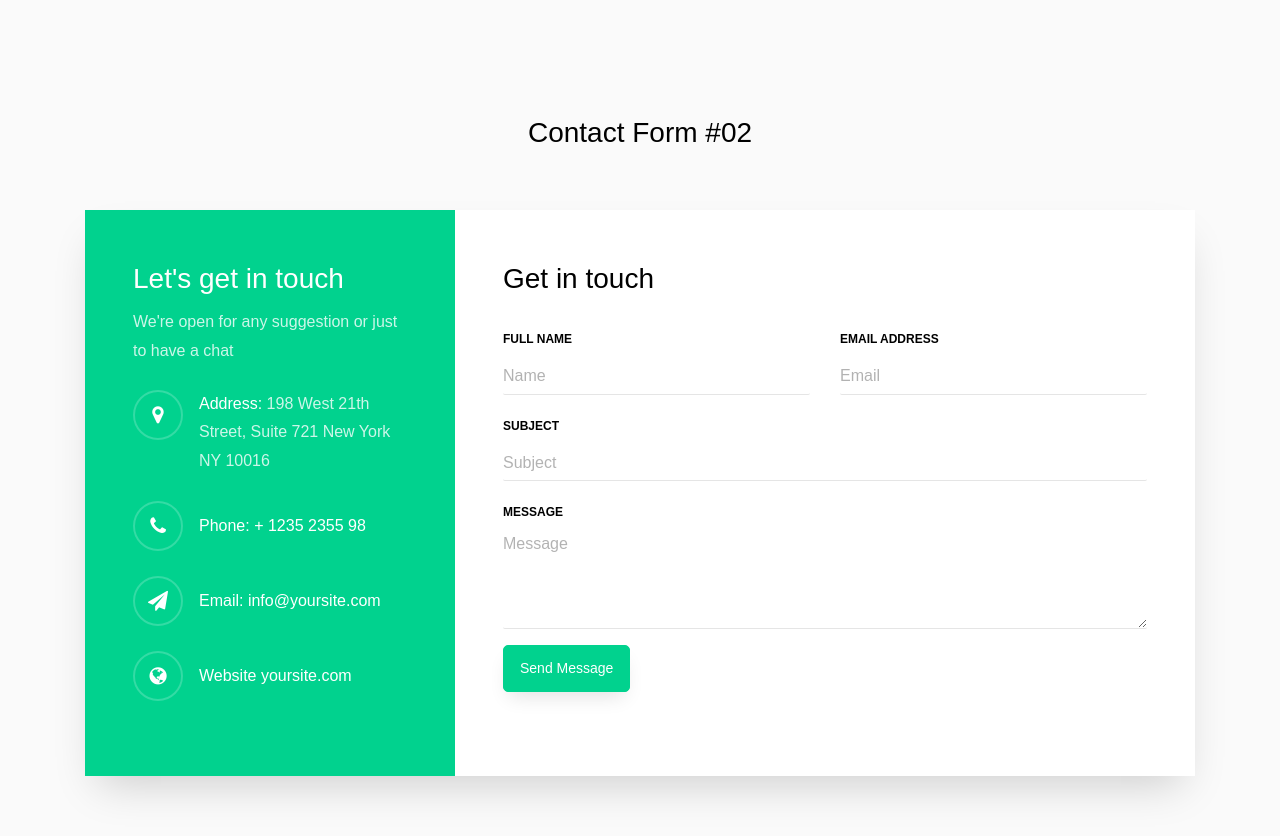
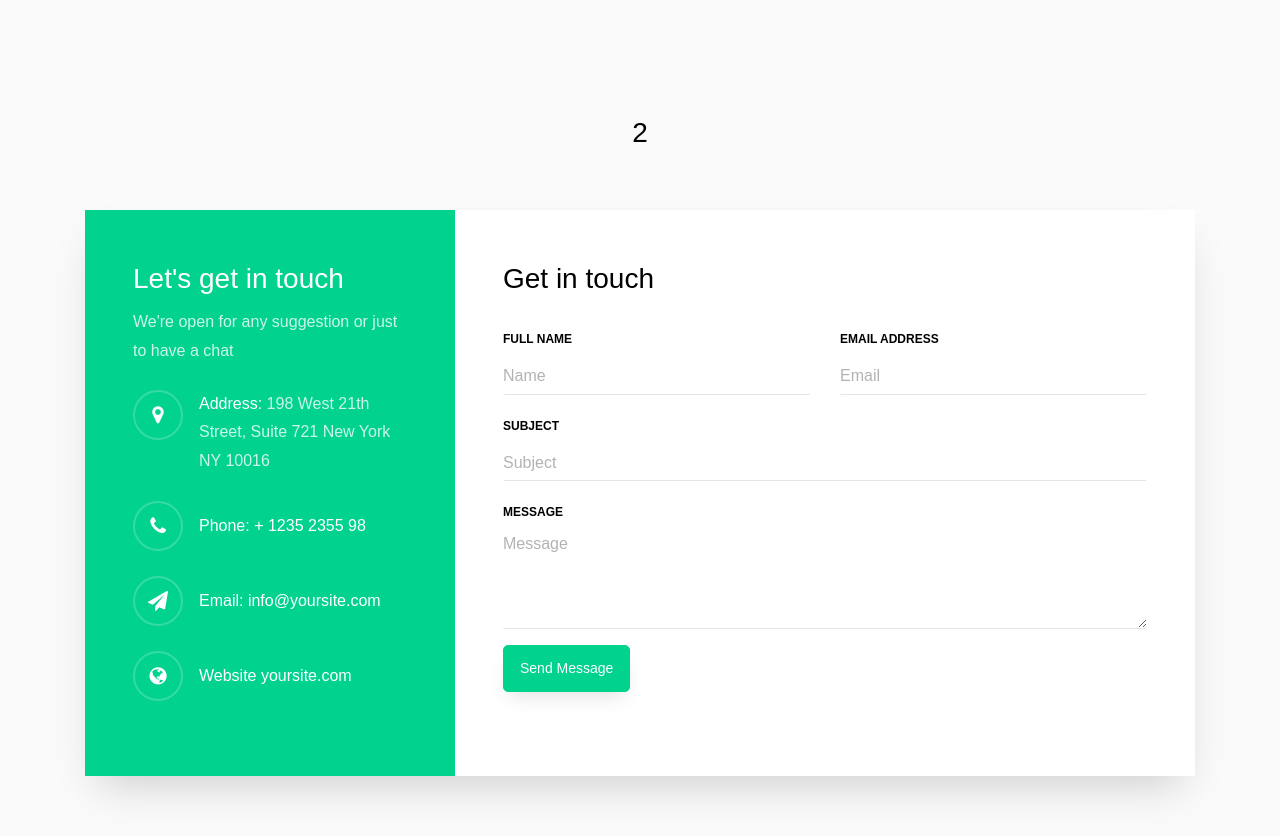
Before and after one commit to SandhyaDeveloper/Contact_Page, a plain HTML site: page index.html in a window 1280 px wide. Drawn offline with Linux system fonts and the light colour scheme.

Commit message:
Update index.html

```diff
--- a/index.html
+++ b/index.html
@@ -17,7 +17,7 @@
 		<div class="container">
 			<div class="row justify-content-center">
 				<div class="col-md-6 text-center mb-5">
-					<h2 class="heading-section">Contact Form #02</h2>
+					<h2 class="heading-section">2</h2>
 				</div>
 			</div>
 			<div class="row justify-content-center">
```
